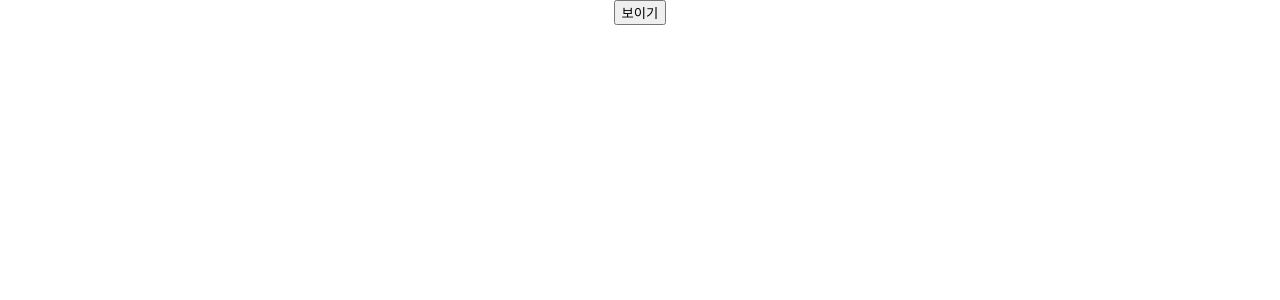
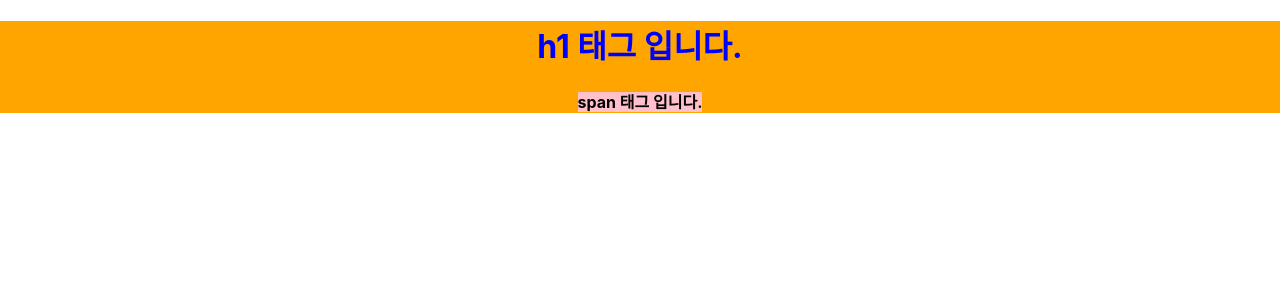
Before and after one commit to dbswp/KDT-React, a React (Create React App) app: page / in a window 1280 px wide. Shown: the top 300 px of the page. Built offline with nearby package versions, Linux system fonts and the light colour scheme.

Commit message:
useMemo연습 및 리액트 스타일 컴포넌트 사용

```diff
--- a/package.json
+++ b/package.json
@@ -11,6 +11,7 @@
     "react": "^18.2.0",
     "react-dom": "^18.2.0",
     "react-scripts": "5.0.1",
+    "styled-components": "^5.3.9",
     "web-vitals": "^2.1.4"
   },
   "scripts": {
--- a/src/App.js
+++ b/src/App.js
@@ -1,16 +1,11 @@
-import React, { useState } from 'react';
+import React from 'react';
 import './App.css';
-import PracticeTimer from './components/PracticeTimer';
+import TestStyled from './components/TestStyled';
 
 function App() {
-  const [show, setShow] = useState(false);
-
   return (
     <div className="App">
-      {show && <PracticeTimer />}
-      <button onClick={() => setShow((cur) => !cur)}>
-        {show ? '숨기기' : '보이기'}
-      </button>
+      <TestStyled />
     </div>
   );
 }
--- /dev/null
+++ b/src/components/TestStyled.jsx
@@ -0,0 +1,24 @@
+import styled from 'styled-components';
+import React from 'react';
+
+const MyDiv = styled.div`
+  background-color: orange;
+`;
+
+const MyHeading = styled.h1`
+  color: blue;
+`;
+
+const MySpan = styled.span`
+  background-color: pink;
+  font-weight: 700;
+`;
+
+export default function TestStyled() {
+  return (
+    <MyDiv>
+      <MyHeading>h1 태그 입니다.</MyHeading>
+      <MySpan>span 태그 입니다.</MySpan>
+    </MyDiv>
+  );
+}
--- a/src/components/TestUseEffect.jsx
+++ b/src/components/TestUseEffect.jsx
@@ -15,12 +15,15 @@ export default function TestUseEffect() {
     setText(inputValue.current.value);
   };
 
+  // 두번째 인자의 값에 따라 지정된 값 리랜더링
   useEffect(() => {
     console.log('버튼 클릭 할때마다 실행되는 useEffect');
   }, [count]);
   useEffect(() => {
     console.log('인풋입력 할때마다 실행되는 useEffect');
   }, [text]);
+
+  // 두번째 인자를 전달하지 않으면 최초 마운트 시에만 실행된다.
   useEffect(() => {
     console.log('최초 할때마다 실행되는 useEffect');
   }, []);
```
Also changed, not shown: src/components/ProfileComponent.jsx (added, +13 -0 lines), src/components/UseEffectFetch.jsx (added, +45 -0 lines), src/components/UsingUseMemo.jsx (added, +31 -0 lines), 1 other file (tests, documents, lock files or other folders).
